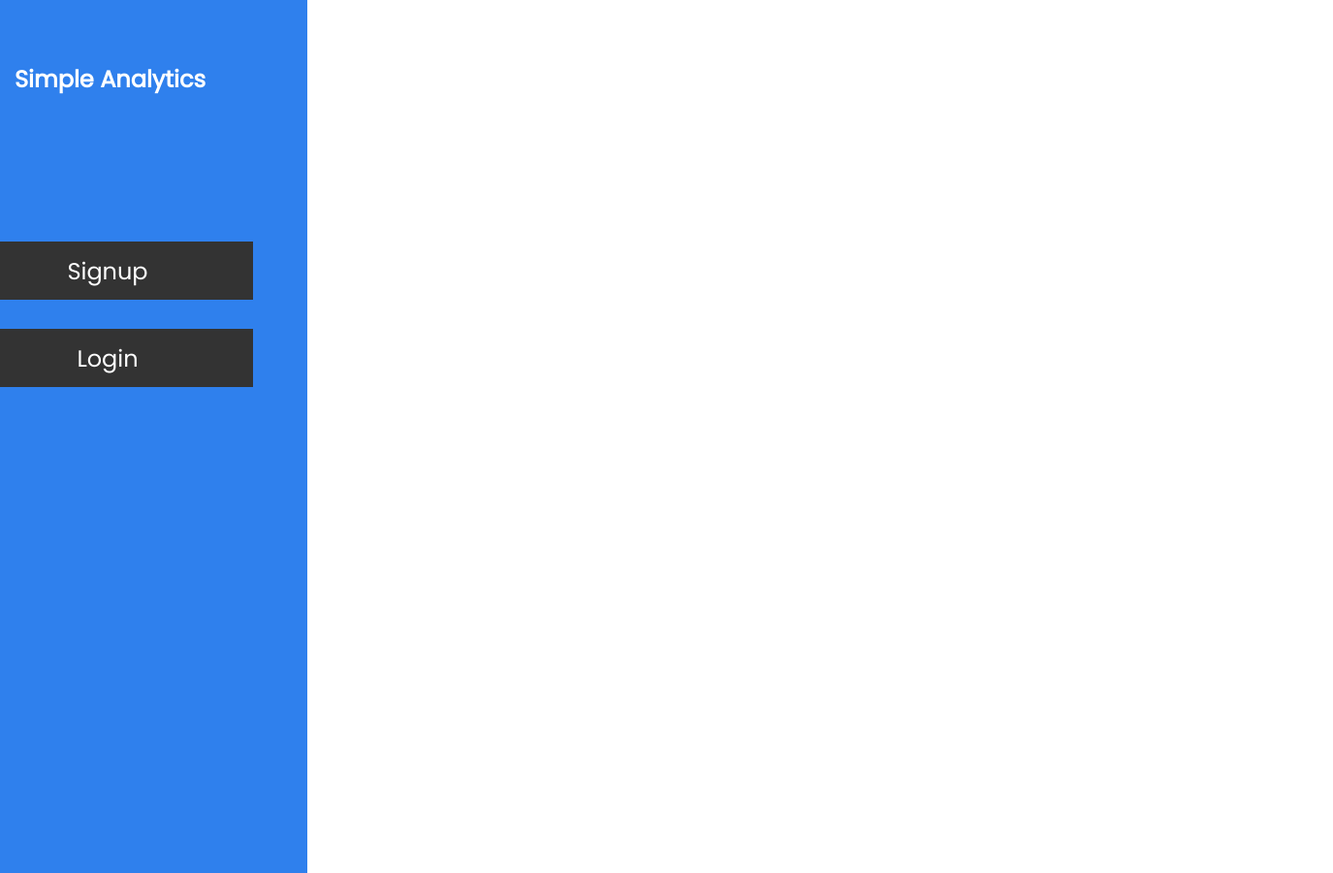
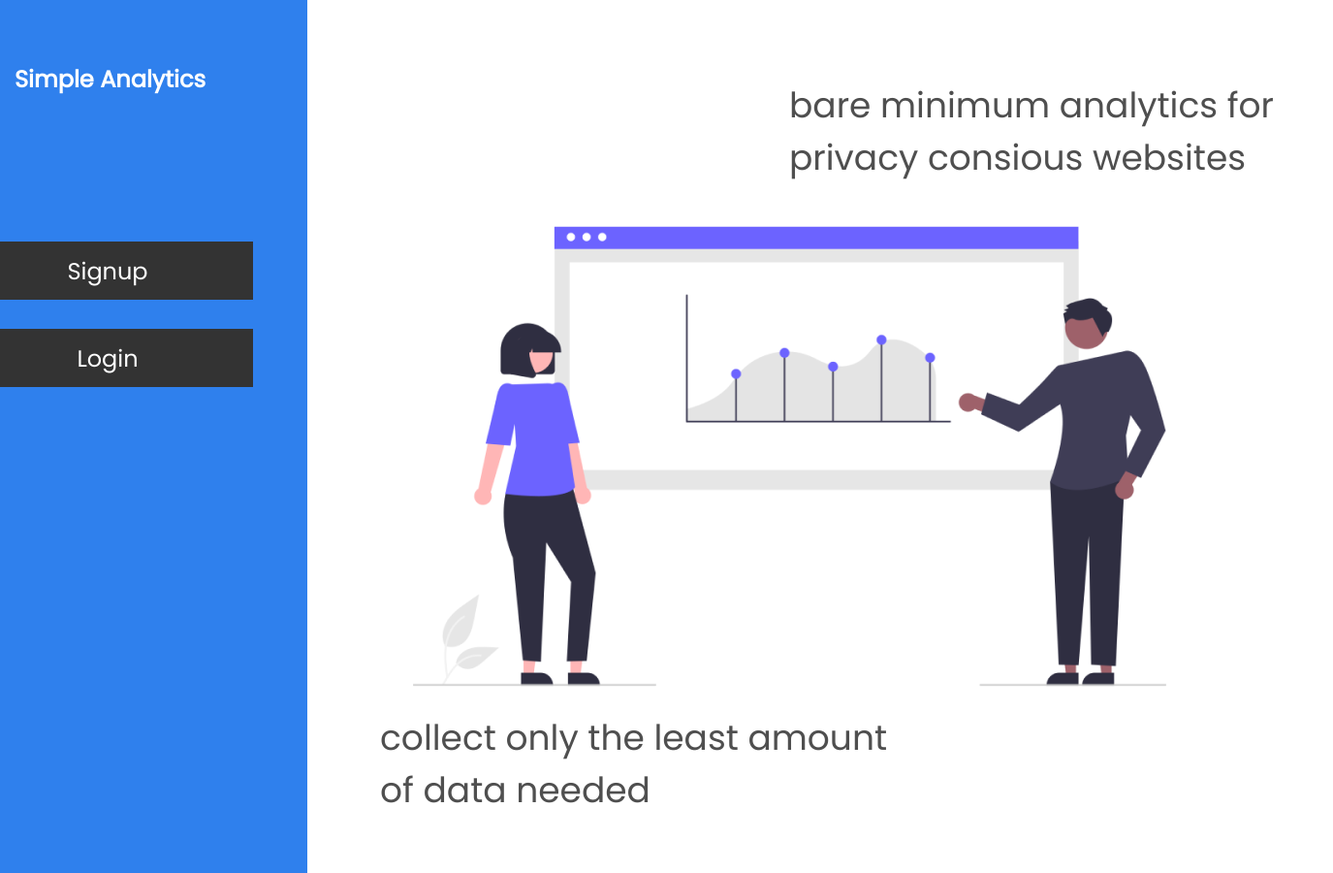
Before and after one commit to konstantine999/Homework-05, a plain HTML site: page index.html in a window 1280 px wide. Shown: the full height of the page at 97% size, 1375 px wide, since content can reach past the window. Drawn offline with Linux system fonts and the light colour scheme.

Commit message:
Added Right block and styled it

```diff
--- a/index.html
+++ b/index.html
@@ -13,7 +13,7 @@
         <div class="left-block">
             <a href="index.html">
                 <img src="./Photos/Vector.png" class="vector-logo" alt="Vector">
-                <p>Simple Analytics</p>
+                <p class="logo-paragraph">Simple Analytics</p>
             </a>
             <div>
                 <button class="signup-button">Signup</button>
@@ -21,5 +21,12 @@
             </div>
         </div>
     </section>
+    <section>
+        <div class="right.block">
+            <img src="./Photos/undraw_Growth_analytics_re_pyxf 1.png" class="image-growth-analytics" alt="Growth Analytics">
+            <p class="right-block-paragraph1">bare minimum analytics for privacy consious websites</p>
+            <p class="right-block-paragraph2">collect only the least amount of data needed</p>
+        </div>
+    </section>
 </body>
 </html>
--- a/style.css
+++ b/style.css
@@ -4,19 +4,23 @@
     box-sizing: border-box;
 }
 .left-block {
+    position: absolute;
     display: inline-block;
     background-color: #2F80ED;
     height: 900px;
     width: 400px;
 }
 p {
+    font-family: 'Poppins';
+}
+.logo-paragraph {
+    font-weight: 700;
     display: inline-block;
     font-weight: 700;
     font-size: 24px;
     color: #FFFFFF;
     padding-top: 64px;
     padding-left: 98px;
-    font-family: 'Poppins';
     position: absolute;
 }
 .vector-logo {
@@ -38,6 +42,7 @@ button {
     font-family: 'Poppins';
     border: none;
     margin-left: 44px;
+    cursor: pointer;
 }
 .signup-button {
     margin-top: 249px;
@@ -45,3 +50,31 @@ button {
 .login-button {
     margin-top: 30px;
 }
+.image-growth-analytics {
+    position: absolute;
+    display: inline-block;
+    margin-left: 422px;
+    margin-top: 167px;
+}
+.right-block {
+    display: inline-block;
+}
+.right-block-paragraph1 {
+    position: absolute;
+    width: 561px;
+    font-size: 36px;
+    margin-top: 82px;
+    margin-left: 897px;
+    color: #4F4F4F;
+    line-height: 54px;
+    font-weight: 400;
+}
+.right-block-paragraph2 {
+    position: absolute;
+    color: #4F4F4F;
+    font-size: 36px;
+    width: 561px;
+    line-height: 54px;
+    margin-left: 475px;
+    margin-top: 734px;
+}
```
